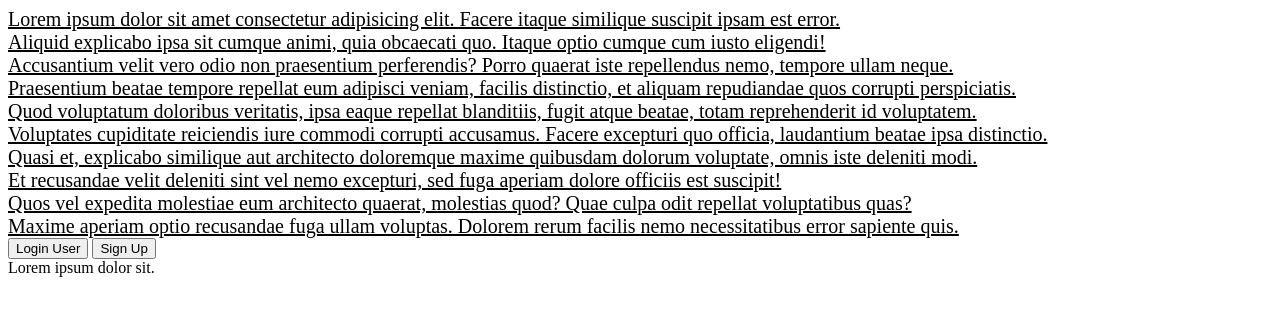
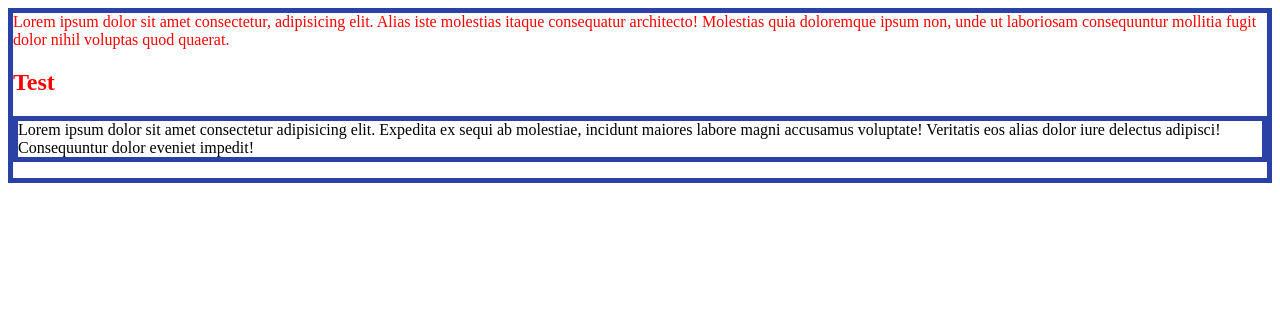
Before and after one commit to ElyaDzhy/Unit_7, a plain HTML site: page index.html in a window 1280 px wide. Drawn offline with Linux system fonts and the light colour scheme.

Commit message:
Add inherit

```diff
--- a/css/styles.css
+++ b/css/styles.css
@@ -1,31 +1,13 @@
-/*
-tagName 1
-.className 10
-#idValue 100
-*/
-    /*
-    0123456789
-    0123456789abcdef
-    */
-body{
-    /* background-color: black; */
+article{
+    font-size: 80;
+    border: 5px solid rgb(42, 65, 165);
+    color: #ff0000;
 }
-div{
-    /* color: rgba(255,255,255,0.7); */
-    /* color: #52104e; HEX */
-    color: black;
-    font-size: 20px;
-    text-align: justify;
-    direction: ltr;
-    text-decoration: underline;
-    /* direction: rtl; */
-    /* font-style: italic; */
+p{
+    border: inherit;
+    color: initial;
 }
-a{
-    color: inherit;
-    font-size: 40;
-    text-decoration: none;
+h2{
+    border: unset;
+    color: unset;
 }
-button{
-    text-transform: capitalize;
-}
--- a/index.html
+++ b/index.html
@@ -6,19 +6,11 @@
     <link rel="stylesheet" href="./css/styles.css">
 </head>
 <body>
-    <div>Lorem ipsum dolor sit amet consectetur adipisicing elit. Facere itaque similique suscipit ipsam est error.</div>
-    <div>Aliquid explicabo ipsa sit cumque animi, quia obcaecati quo. Itaque optio cumque cum iusto eligendi!</div>
-    <div>Accusantium velit vero odio non praesentium perferendis? Porro quaerat iste repellendus nemo, tempore ullam neque.</div>
-    <div>Praesentium beatae tempore repellat eum adipisci veniam, facilis distinctio, et aliquam repudiandae quos corrupti perspiciatis.</div>
-    <div>Quod voluptatum doloribus veritatis, ipsa eaque repellat blanditiis, fugit atque beatae, totam reprehenderit id voluptatem.</div>
-    <div>Voluptates cupiditate reiciendis iure commodi corrupti accusamus. Facere excepturi quo officia, laudantium beatae ipsa distinctio.</div>
-    <div>Quasi et, explicabo similique aut architecto doloremque maxime quibusdam dolorum voluptate, omnis iste deleniti modi.</div>
-    <div>Et recusandae velit deleniti sint vel nemo excepturi, sed fuga aperiam dolore officiis est suscipit!</div>
-    <div>Quos vel expedita molestiae eum architecto quaerat, molestias quod? Quae culpa odit repellat voluptatibus quas?</div>
-    <div>Maxime aperiam optio recusandae fuga ullam voluptas. Dolorem rerum facilis nemo necessitatibus error sapiente quis.</div>
-    <button>login user</button>
-    <button>Sign Up</button>
-    <br>
-    <a href="#">Lorem ipsum dolor sit.</a>
+    <article>
+        Lorem ipsum dolor sit amet consectetur, adipisicing elit. Alias iste molestias itaque consequatur architecto! Molestias quia doloremque ipsum non, unde ut laboriosam consequuntur mollitia fugit dolor nihil voluptas quod quaerat.
+        <h2>Test</h2>
+        <p>Lorem ipsum dolor sit amet consectetur adipisicing elit. Expedita ex sequi ab molestiae, incidunt maiores labore magni accusamus voluptate! Veritatis eos alias dolor iure delectus adipisci! Consequuntur dolor eveniet impedit!</p>
+
+    </article>
 </body>
 </html>
```
